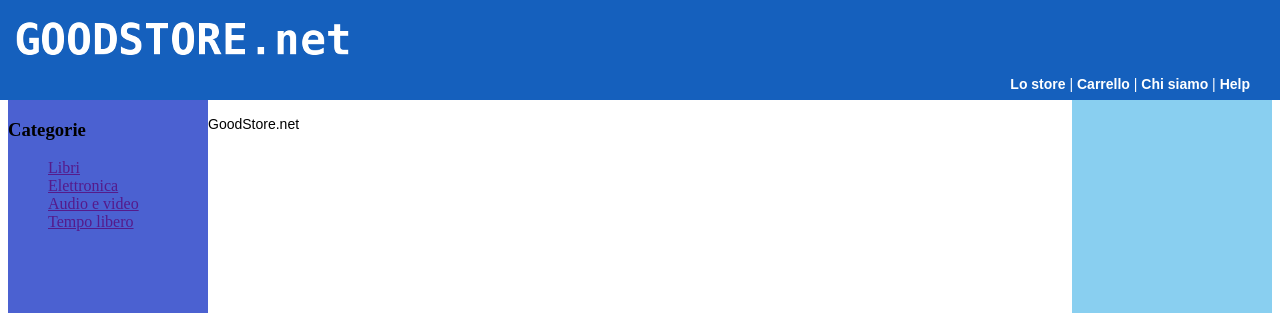
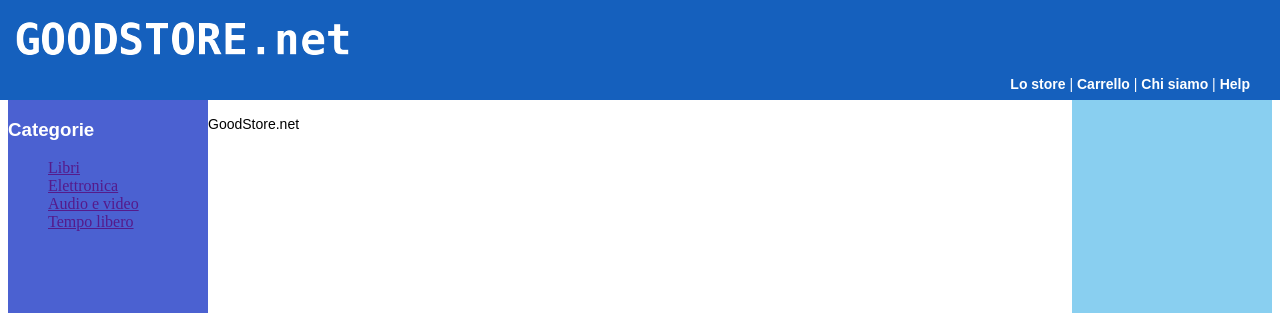
Before and after one commit to alessiomanai/amm2015, a PHP site: page / in a window 1280 px wide. Shown: the top 313 px of the page. Run offline with PHP 8.4, Linux system fonts and the light colour scheme.

Commit message:
modified:   view/css/testo.css

```diff
--- a/view/css/testo.css
+++ b/view/css/testo.css
@@ -41,3 +41,16 @@ a.testoUp:hover {
 ul {
     list-style-type: none;
 }
+
+/**colonna di sinistra*/
+h3.categorieTitolo {
+	font-family: "Arial", sans;
+	color: white;
+}
+
+p.categorieElenco,  p.categorieElenco:hover{
+	font-family: "Arial", sans;
+	color: white;
+	text-decoration: none;
+
+}
```
